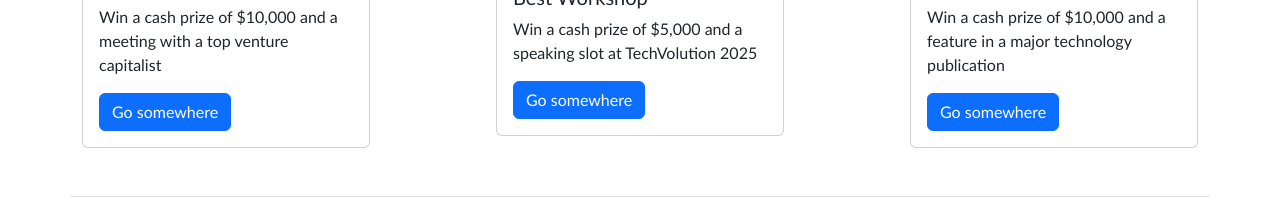
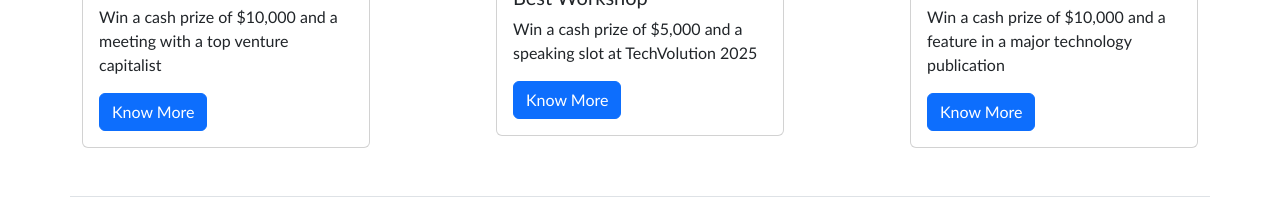
Before and after one commit to SaurabhKumawatt/majorProject, a plain HTML site: page index.html in a window 1280 px wide. Shown: the part 7250-7465 px from the top of the page. Drawn offline with nearby package versions, Linux system fonts and the light colour scheme.

Commit message:
Update index.html

```diff
--- a/index.html
+++ b/index.html
@@ -566,7 +566,7 @@
             </form>
 
           </div>
-          <div class="toast align-items-center text-bg-success border-0" role="alert" aria-live="assertive" aria-atomic="true">
+          <div class="toast z-3 align-items-center text-bg-success border-0" role="alert" aria-live="assertive" aria-atomic="true">
             <div class="d-flex">
               <div class="toast-body">
                 Your Registration successfully done!
@@ -588,7 +588,7 @@
               </span>
             <h5 class="card-title">Best Startup Pitch</h5>
             <p class="card-text">Win a cash prize of $10,000 and a meeting with a top venture capitalist</p>
-            <a href="#" class="btn btn-primary">Go somewhere</a>
+            <a href="#registration" class="btn btn-primary">Know More</a>
         </div>
     </div>
     <div class="card" style="width: 18rem;">
@@ -599,7 +599,7 @@
               </span>
             <h5 class="card-title">Best Workshop</h5>
             <p class="card-text">Win a cash prize of $5,000 and a speaking slot at TechVolution 2025</p>
-            <a href="#" class="btn btn-primary">Go somewhere</a>
+            <a href="#registration" class="btn btn-primary">Know More</a>
         </div>
     </div>
       <div class="card" style="width: 18rem;">
@@ -610,7 +610,7 @@
               </span>
             <h5 class="card-title">Best Innovation</h5>
             <p class="card-text">Win a cash prize of $10,000 and a feature in a major technology publication</p>
-            <a href="#" class="btn btn-primary">Go somewhere</a>
+            <a href="#registration" class="btn btn-primary">Know More</a>
         </div>
       </div>
     </div>
```
